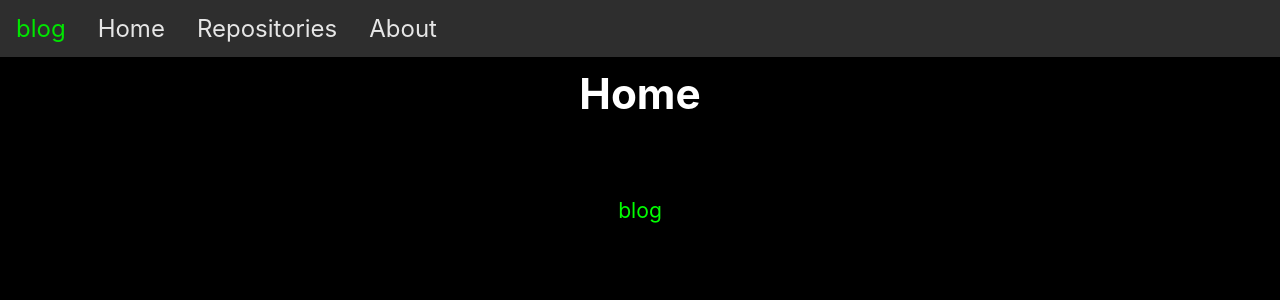
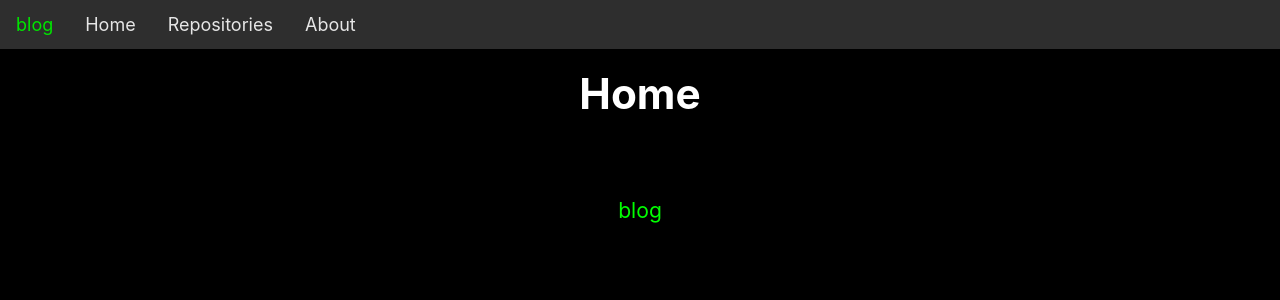
Before and after one commit to Uvacoder/blog-nextra, a Next.js app: page / in a window 1280 px wide. Shown: the top 300 px of the page. Built offline with nearby package versions, Linux system fonts and the light colour scheme.

Commit message:
Change font-size for navbar items

```diff
--- a/styles/navbar.module.css
+++ b/styles/navbar.module.css
@@ -20,7 +20,7 @@
 
 .item {
   float: left;
-  font-size: 24px
+  font-size: 18px
 }
 
 .link {
```
